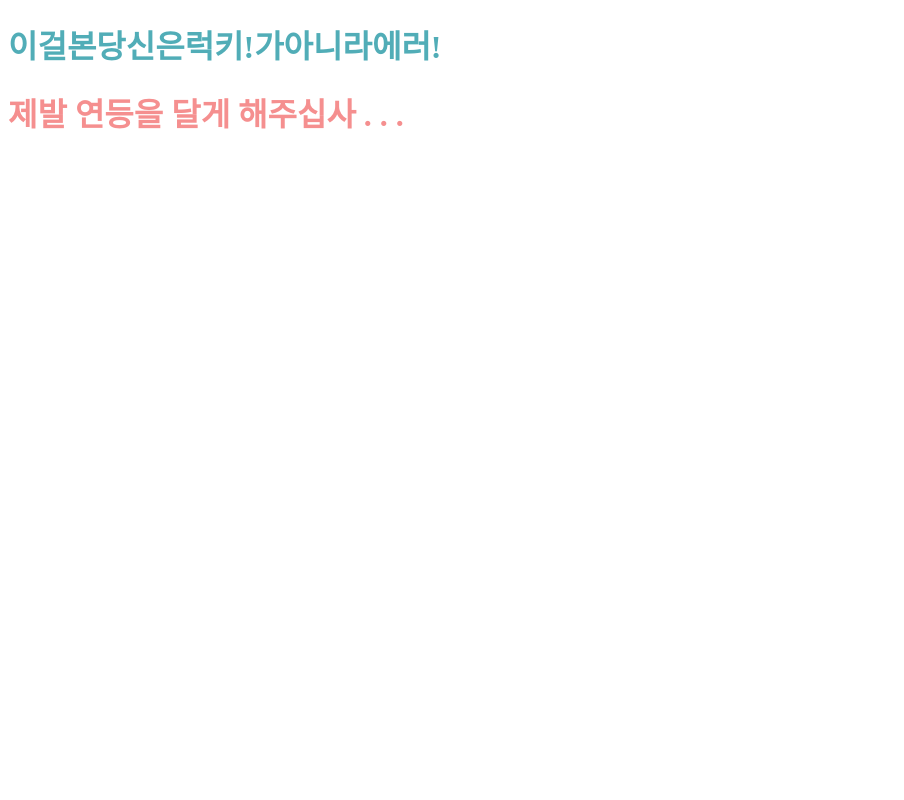
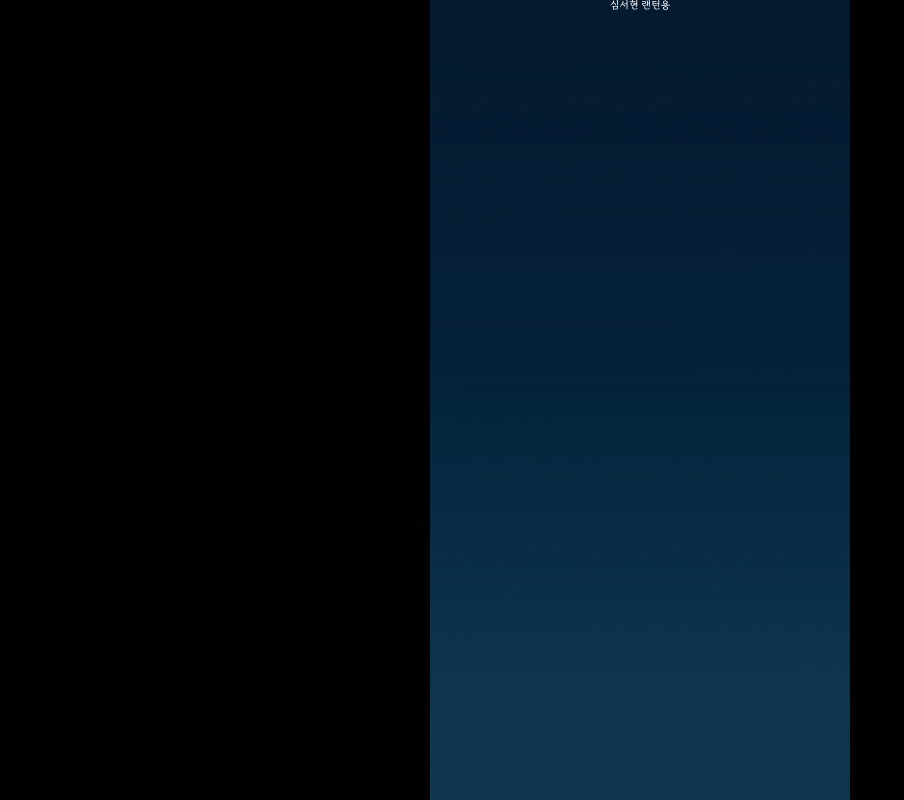
Before and after one commit to irumi-dgu/irumi-forntend, a React (Vite) app: page /lanterns in a window 1280 px wide. Shown: the whole page, without its empty margins (0-904 px from the left). Built offline with nearby package versions, Linux system fonts and the light colour scheme.

Commit message:
:sparkles: Feat: 연등 둘러보기 페이지 생성
라우터 연결까지 완료함

```diff
--- /dev/null
+++ b/src/pages/lanterns/Lanterns.jsx
@@ -0,0 +1,8 @@
+import React from "react";
+import * as S from "./style";
+
+function Lanterns() {
+  return <S.LanternsWrapper>심서현 랜턴용</S.LanternsWrapper>;
+}
+
+export default Lanterns;
--- /dev/null
+++ b/src/pages/lanterns/style.jsx
@@ -0,0 +1,14 @@
+import { styled } from "styled-components";
+
+export const LanternsWrapper = styled.div`
+  flex-grow: 1;
+  width: 100%;
+  display: flex;
+  align-items: center;
+  background-image: url("background_write.png");
+  background-size: 100% auto;
+  flex-direction: column;
+  background-size: cover;
+  background-position: center;
+  color: ${props => props.theme.colors.font};
+`;
--- a/src/pages/main/Main.jsx
+++ b/src/pages/main/Main.jsx
@@ -5,7 +5,9 @@ import * as S from "./style";
 function Main() {
   return (
     <S.MainWrapper>
-      <S.MainTitle>❤️ FrontEnd 파이팅 ❤️</S.MainTitle>
+      <Link to="/lanterns">
+        <S.MainTitle>렌턴둘러보기</S.MainTitle>
+      </Link>
       {/* 추후 삭제예정 */}
       <S.MainSection>
         <Link to="/fortune">
```
Also changed, not shown: src/router.jsx (+6 -1 lines).
